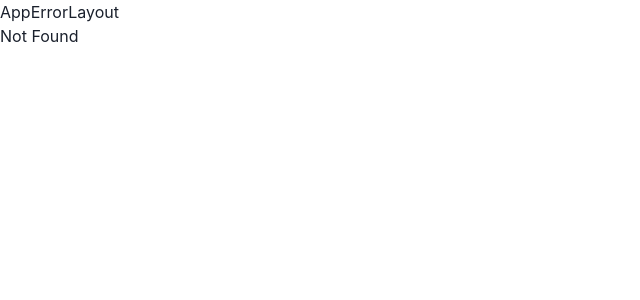
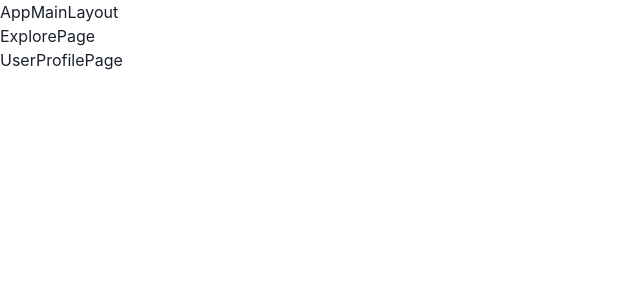
Before and after one commit to carlomigueldy/supatwitter, a React (Vite) app: page /explore in a window 1280 px wide. Before the commit this address led to /error/not-found. Shown: the top 300 px of the page, without its empty margins (0-640 px from the left). Built offline with nearby package versions, Linux system fonts and the light colour scheme.

Commit message:
Add pages

```diff
--- a/index.html
+++ b/index.html
@@ -4,7 +4,7 @@
     <meta charset="UTF-8" />
     <link rel="icon" type="image/svg+xml" href="/src/favicon.svg" />
     <meta name="viewport" content="width=device-width, initial-scale=1.0" />
-    <title>Vite App</title>
+    <title>SupaTwitter</title>
   </head>
   <body>
     <div id="root"></div>
--- a/src/App.tsx
+++ b/src/App.tsx
@@ -13,8 +13,12 @@ import AppErrorLayout from "./layouts/AppErrorLayout";
 import AppMainLayout from "./layouts/AppMainLayout";
 import NotAuthenticatedPage from "./pages/error/NotAuthenticatedPage";
 import NotFoundPage from "./pages/error/NotFoundPage";
+import ExplorePage from "./pages/explore/ExplorePage";
 import HomePage from "./pages/home/HomePage";
 import LandingPage from "./pages/landing/LandingPage";
+import MessagesPage from "./pages/messages/MessagesPage";
+import NotificationsPage from "./pages/notifications/NotificationsPage";
+import UserProfilePage from "./pages/user-profile/UserProfilePage";
 
 function App() {
   useEffect(() => {
@@ -27,11 +31,13 @@ function App() {
         <Switch>
           <Route path="/" exact component={LandingPage} />
 
-          <Route path="/home">
-            <AppMainLayout>
-              <HomePage />
-            </AppMainLayout>
-          </Route>
+          <AppMainLayout>
+            <Route path="/home" component={HomePage} />
+            <Route path="/notifications" exact component={NotificationsPage} />
+            <Route path="/explore" exact component={ExplorePage} />
+            <Route path="/messages" exact component={MessagesPage} />
+            <Route path="/:username" component={UserProfilePage} />
+          </AppMainLayout>
 
           {/* Error Routes */}
           <Route
--- /dev/null
+++ b/src/pages/explore/ExplorePage.tsx
@@ -0,0 +1,9 @@
+import React from "react";
+
+export default function ExplorePage() {
+  return (
+    <>
+      <h1>ExplorePage</h1>
+    </>
+  );
+}
--- /dev/null
+++ b/src/pages/messages/MessagesPage.tsx
@@ -0,0 +1,9 @@
+import React from "react";
+
+export default function MessagesPage() {
+  return (
+    <>
+      <h1>MessagesPage</h1>
+    </>
+  );
+}
--- /dev/null
+++ b/src/pages/notifications/NotificationsPage.tsx
@@ -0,0 +1,9 @@
+import React from "react";
+
+export default function NotificationsPage() {
+  return (
+    <>
+      <h1>NotificationsPage</h1>
+    </>
+  );
+}
--- /dev/null
+++ b/src/pages/user-profile/UserProfilePage.tsx
@@ -0,0 +1,16 @@
+import React, { useEffect } from "react";
+import { useParams } from "react-router";
+
+export default function UserProfilePage() {
+  const params = useParams();
+
+  useEffect(() => {
+    console.log(`params: `, params);
+  }, []);
+
+  return (
+    <>
+      <h1>UserProfilePage</h1>
+    </>
+  );
+}
```
Also changed, not shown: src/pages/bookmarks/BookmarksPage.tsx (added, +9 -0 lines).
